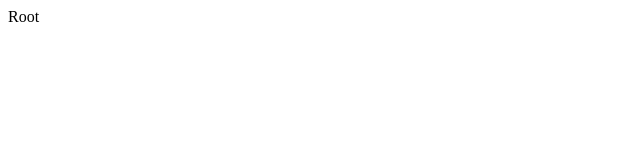
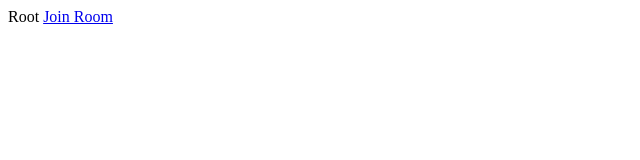
Before and after one commit to JatinChopra/GoLive-RTCConnect, a React (Vite) app in the folder Frontend/: page / in a window 1280 px wide. Shown: the top 160 px of the page, without its empty margins (0-640 px from the left). Built offline with nearby package versions, Linux system fonts and the light colour scheme.

Commit message:
chore(frontend): added a link to join page

```diff
--- a/Frontend/src/routes/Root.jsx
+++ b/Frontend/src/routes/Root.jsx
@@ -1,7 +1,7 @@
 import React, { useState } from "react";
 
 import { RoomContext } from "../contexts/RoomContext";
-import { Outlet } from "react-router-dom";
+import { Link, Outlet } from "react-router-dom";
 
 const Root = () => {
   const [room, setRoom] = useState("");
@@ -10,6 +10,7 @@ const Root = () => {
     <>
       <RoomContext.Provider value={{ room: room, setRoom: setRoom }}>
         Root {room}
+        <Link to="join">Join Room</Link>
         <Outlet />
       </RoomContext.Provider>
     </>
```
